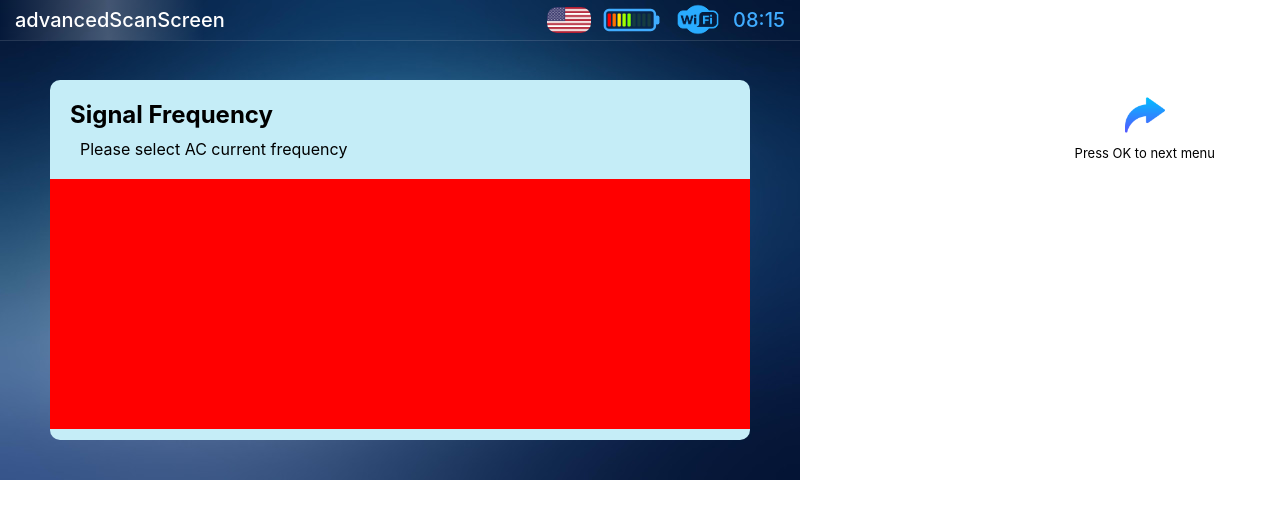
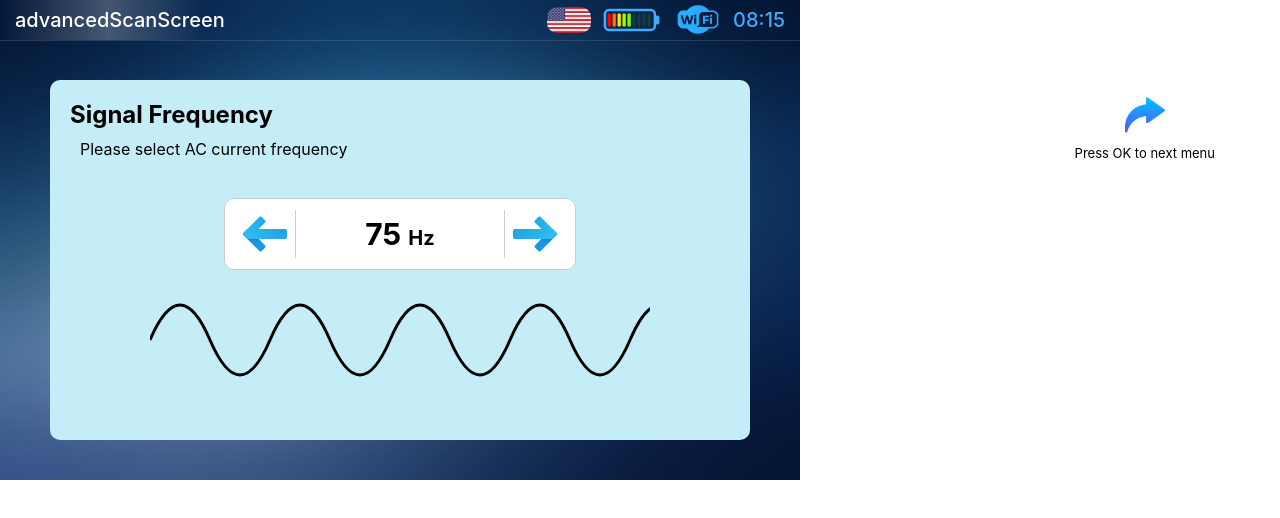
Before and after one commit to denizyesilirmak/br-950-embedded-ui, a React (Create React App) app: page / in a window 1280 px wide. Shown: the top 518 px of the page. Built offline with nearby package versions, Linux system fonts and the light colour scheme; no server answers.

Commit message:
added: advanced scan signal frequency screen

```diff
--- a/src/Components/ScanModes/AdvancedScan/AdvancedScan.css
+++ b/src/Components/ScanModes/AdvancedScan/AdvancedScan.css
@@ -47,5 +47,5 @@
 .advanced-scan-sub-menu-container {
   width: 100%;
   height: 250px;
-  background: red;
+  /* background: red; */
 }
--- a/src/Components/ScanModes/AdvancedScan/AdvancedScan.js
+++ b/src/Components/ScanModes/AdvancedScan/AdvancedScan.js
@@ -23,14 +23,31 @@ class AdvancedScan extends React.Component {
 
   handleSocket = (sd) => {
     if (sd.type !== 'button') { return }
+    switch (sd.payload) {
+      case 'back':
+        this.props.navigateTo('menuScreen')
+        return
+
+
+      default:
+        break;
+    }
   }
 
   renderSubMenu = () => {
     switch (this.state.stepIndex) {
-      case 0: return <SignalFrequency />
+      case 0: return <SignalFrequency pathString={this.generatePathNodes(30)} />
       default:
         break;
     }
+  }
+
+  generatePathNodes = (width = 10) => {
+    let s = 'M 0 70 '
+    for (let i = 0; i < 10; i++) {
+      s += `Q ${(width) + (i * (width * 2))} ${i % 2 === 0 ? 0 : 140} ${(width * 2) + (i * (width * 2))} 70 `
+    }
+    return `path("${s}")`
   }
 
   render() {
--- a/src/Components/ScanModes/AdvancedScan/Items/Selector.css
+++ b/src/Components/ScanModes/AdvancedScan/Items/Selector.css
@@ -0,0 +1,35 @@
+.selector-item {
+  width: 330px;
+  height: 50px;
+  background: white;
+  display: flex;
+  justify-content: space-between;
+  align-items: center;
+  padding: 10px;
+  border-radius: 10px;
+  border: 1px solid #cccccc;
+}
+
+.selector-item .value {
+  font-size: 30px;
+  font-weight: bold;
+  text-align: center;
+}
+
+.selector-item .left {
+  width: 60px;
+  border-right: 1px solid #cccccc;
+  display: flex;
+  justify-content: center;
+}
+
+.selector-item .right {
+  width: 60px;
+  border-left: 1px solid #cccccc;
+  display: flex;
+  justify-content: center;
+}
+
+.selector-item .unit {
+  font-size: 20px;
+}
--- a/src/Components/ScanModes/AdvancedScan/Items/Selector.js
+++ b/src/Components/ScanModes/AdvancedScan/Items/Selector.js
@@ -1,11 +1,22 @@
 import React from 'react'
 import './Selector.css'
 
-class Selector extends React.Component{
-  render(){
-    return(
+import ArrowLeftIcon from '../../../../Assets/icons/arrow-left.png'
+import ArrowRightIcon from '../../../../Assets/icons/arrow-right.png'
+
+class Selector extends React.Component {
+  render() {
+    return (
       <div className="selector-item">
-
+        <div className="left">
+          <img src={ArrowLeftIcon} alt="icon"></img>
+        </div>
+        <div className="value">
+          75 <span className="unit">Hz</span>
+        </div>
+        <div className="right">
+          <img src={ArrowRightIcon} alt="icon"></img>
+        </div>
       </div>
     )
   }
--- a/src/Components/ScanModes/AdvancedScan/SubSteps/SignalFrequency.css
+++ b/src/Components/ScanModes/AdvancedScan/SubSteps/SignalFrequency.css
@@ -1,3 +1,12 @@
-.signal-frequency{
+.signal-frequency {
+  width: 100%;
+  height: 100%;
+  display: flex;
+  justify-content: center;
+  align-items: center;
+  flex-direction: column;
+}
 
+.signal-frequency .frequency-path{
+  transition: all 1s;
 }
--- a/src/Components/ScanModes/AdvancedScan/SubSteps/SignalFrequency.js
+++ b/src/Components/ScanModes/AdvancedScan/SubSteps/SignalFrequency.js
@@ -1,10 +1,24 @@
 import React from 'react'
 import './SignalFrequency.css'
+import Selector from '../Items/Selector'
 
-class SignalFrequency extends React.Component{
-  render(){
-    return(
+
+class SignalFrequency extends React.Component {
+  render() {
+    return (
       <div className="signal-frequency">
+        <Selector />
+
+        <svg width="500" height="140" xmlns="http://www.w3.org/2000/svg">
+          <path
+            style={{d: this.props.pathString }}
+            className="frequency-path"
+            id="svg_1"
+            strokeWidth="3"
+            stroke="#000"
+            fill="none"
+          />
+        </svg>
 
       </div>
     )
@@ -12,3 +26,9 @@ class SignalFrequency extends React.Component{
 }
 
 export default SignalFrequency
+
+// M 0 70
+// Q 35  0   70  70
+// Q 105 140 140  70
+// Q 175 0   210  70
+// Q 245 140 280  70
--- a/src/SocketHelper.js
+++ b/src/SocketHelper.js
@@ -20,7 +20,7 @@ class SocketHelper {
 
     this._socket.on('connect', () => {
       if (this._socket.connected) {
-        console.clear()
+        // console.clear()
         console.log(`%csocket connected ${this._socket.id}`, "color: white; background-color: green")
       }
     })
```
Also changed, not shown: src/Assets/icons/arrow-left.png (added), src/Assets/icons/arrow-right.png (added).
